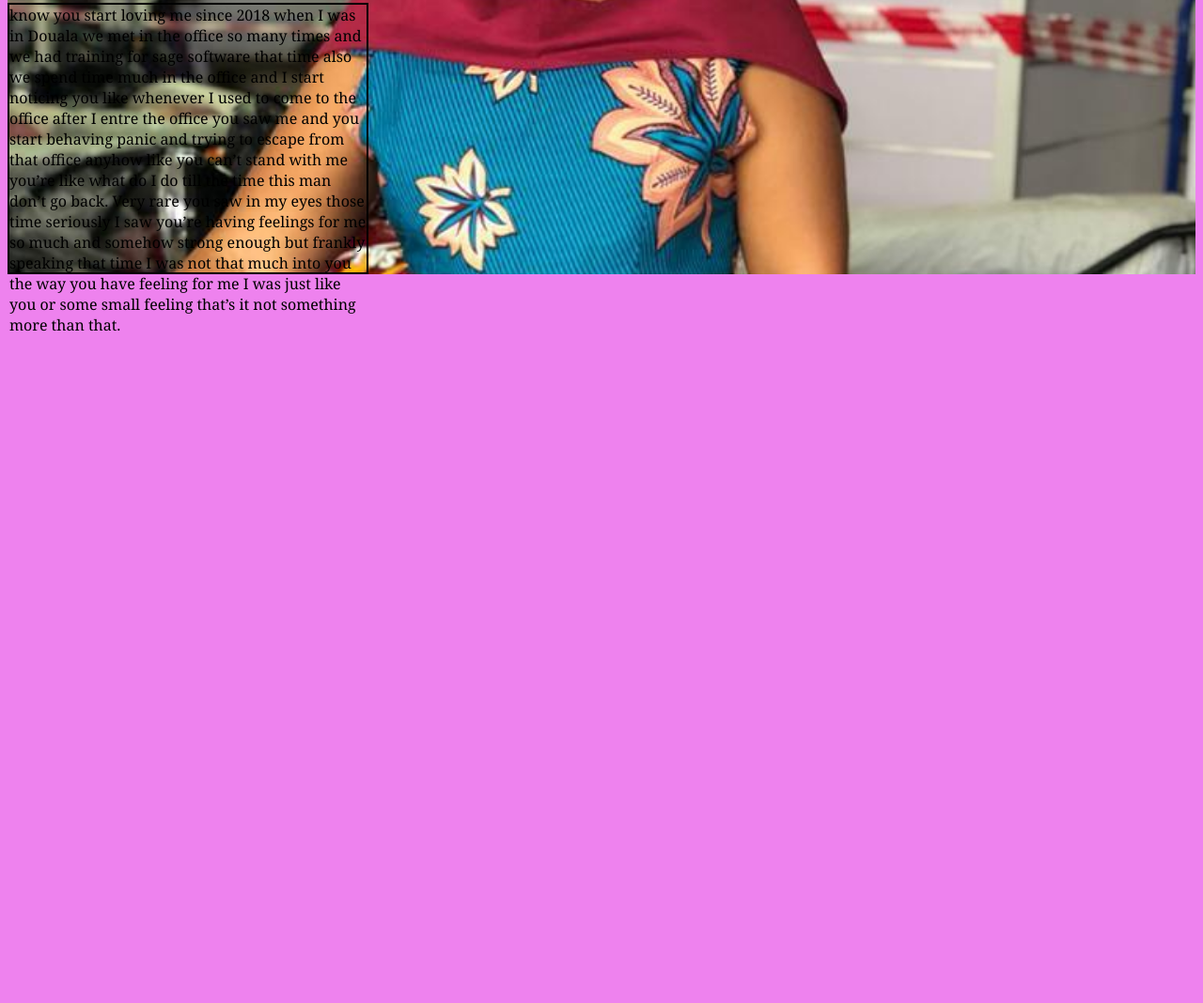
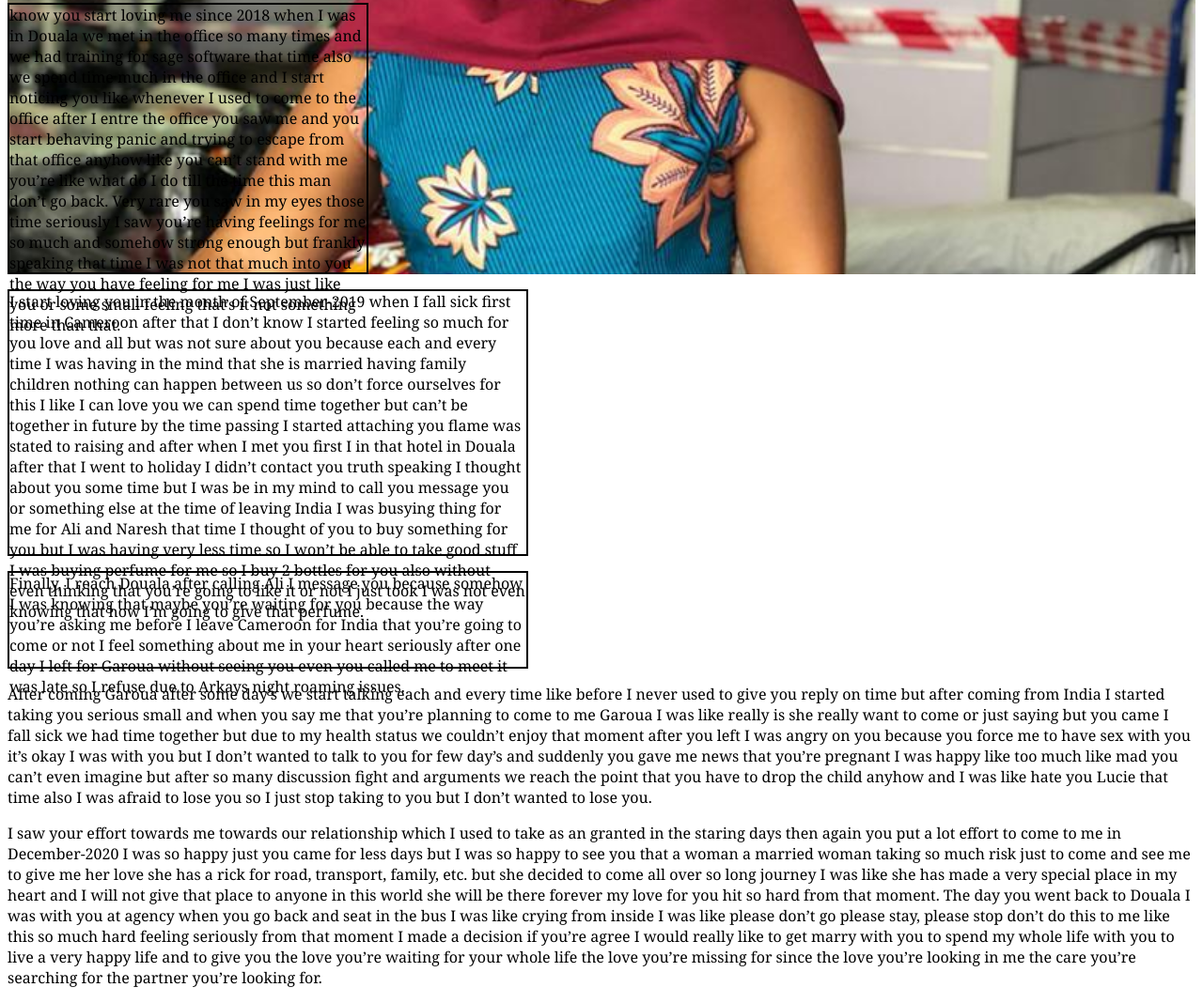
Before and after one commit to asad0306/Lucie, a plain HTML site: page index.html in a window 1280 px wide. Shown: the part 441-1509 px from the top of the page at 94% size. Before the commit the page ends 800 px from the top, so only its background shows below. Drawn offline with Linux system fonts and the light colour scheme.

Commit message:
scripted

```diff
--- a/index.html
+++ b/index.html
@@ -20,5 +20,56 @@
          not that much into you the way you have feeling for me I was just like you or some small
           feeling that’s it not something more than that.</p>
           </div>
+          <p class="line-2">
+            I start loving you in the month of September-2019 when I fall sick first time in Cameroon
+            after that I don’t know I started feeling so much for you love and all but was not sure
+            about you because each and every time I was having in the mind that she is married having
+             family children nothing can happen between us so don’t force ourselves for this I like
+             I can love you we can spend time together but can’t be together in future by the time
+             passing I started attaching you flame was stated to raising and after when I met you
+             first I in that hotel in Douala after that I went to holiday I didn’t contact you truth
+             speaking I thought about you some time but I was be in my mind to call you message you
+             or something else at the time of leaving India I was busying thing  for me for Ali and
+             Naresh that time I thought of you to buy something for you but I was having very less
+              time so I won’t be able to take good stuff I was buying perfume for me so I buy 2 bottles
+              for you also without even thinking that you’re going to like it or not I just took
+            I was not even knowing that how I’m going to give that perfume.
+          </p>
+          <p class="line-3">
+            Finally, I reach Douala after calling Ali I message you because somehow I was knowing
+            that maybe you’re waiting for you because the way you’re asking me before I leave
+            Cameroon for India that you’re going to come or not I feel something about me
+             in your heart seriously after one day I left for Garoua without seeing you
+             even you called me to meet it was late so I refuse due to Arkays night roaming issues.
+          </p>
+          <p class="line-4">
+            After coming Garoua after some day’s we start talking each and every time like before I
+            never used to give you reply on time but after coming from India I started taking you
+            serious small and when you say me that you’re planning to come to me Garoua I was like
+            really is she really want to come or just saying but you came I fall sick we had time
+            together but due to my health status we couldn’t enjoy that moment after you left I was
+            angry on you because you force me to have sex with you it’s okay  I was with you but I
+            don’t wanted to talk to you for few day’s and suddenly you gave me news that you’re
+            pregnant I was happy like too much like mad you can’t even imagine but after so many
+            discussion fight and arguments we reach the point that you have to drop the child anyhow
+             and I was like hate you Lucie that time also I was afraid to lose you so I just stop
+             taking to you but I don’t wanted to lose you.
+          </p>
+          <p class="line-5">
+            I saw your effort towards me towards our relationship which I used to take as an granted
+             in the staring days then again you put a lot effort to come to me in December-2020 I
+             was so happy just you came for less days but I was so happy to see you that a woman a
+             married woman taking so much risk just to come and see me to give me her love she has
+             a rick for road, transport, family, etc. but she decided to come all over so long journey
+              I was like she has made a very special place in my heart and I will not give that place
+              to anyone in this world she will be there forever my love for you hit so hard from that
+              moment. The day you went back to Douala I was with you at agency when you go back and
+              seat in the bus I was like crying from inside I was like please don’t go please stay,
+              please stop don’t do this to me like this so much hard feeling seriously from that
+              moment I made a decision if you’re agree I would really like to get marry with you
+              to spend my whole life with you to live a very happy life and to give you the
+               love you’re waiting for your whole life the love you’re missing for since the
+               love you’re looking in me the care you’re searching for the partner you’re looking for.
+          </p>
 </body>
 </html>
--- a/main.css
+++ b/main.css
@@ -1,7 +1,6 @@
 body {
 
     font-family: Georgia, 'Times New Roman', Times, serif;
-    background-color: violet;
 }
 .lucie-1 {
     display: block;
@@ -27,8 +26,15 @@ div {
     background-attachment: fixed;
     background-size: 100% 100%;
     background-size: cover;
-<<<<<<< HEAD
 }
-=======
+.line-2 {
+    width: 550px;
+    height: 280px;
+    border: solid 2px black;
 }
->>>>>>> 8695bf794cdc076d98f50e90b71e764fd4f2937a
+
+.line-3 {
+    width: 550px;
+    height: 100px;
+    border: solid 2px black;
+}
```
